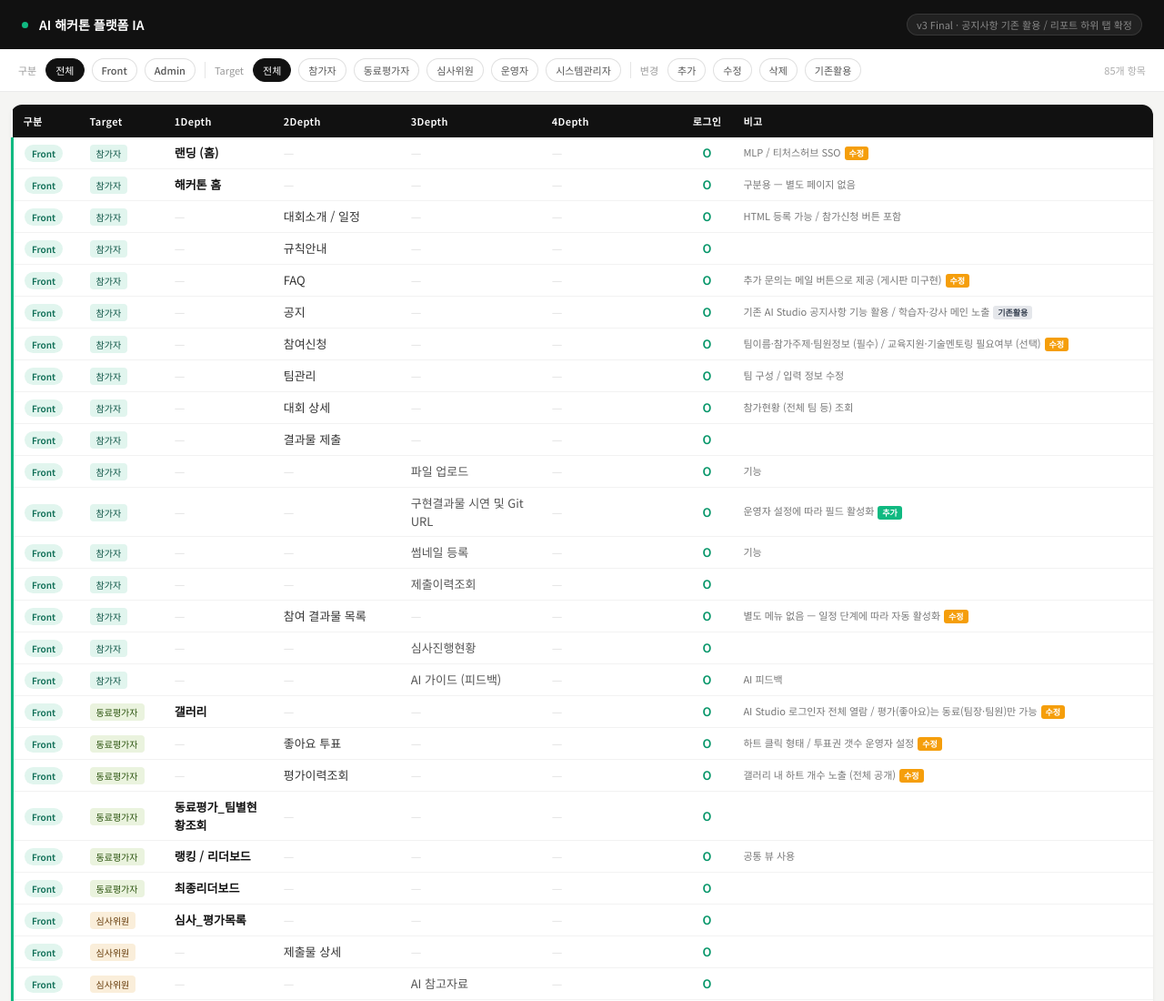
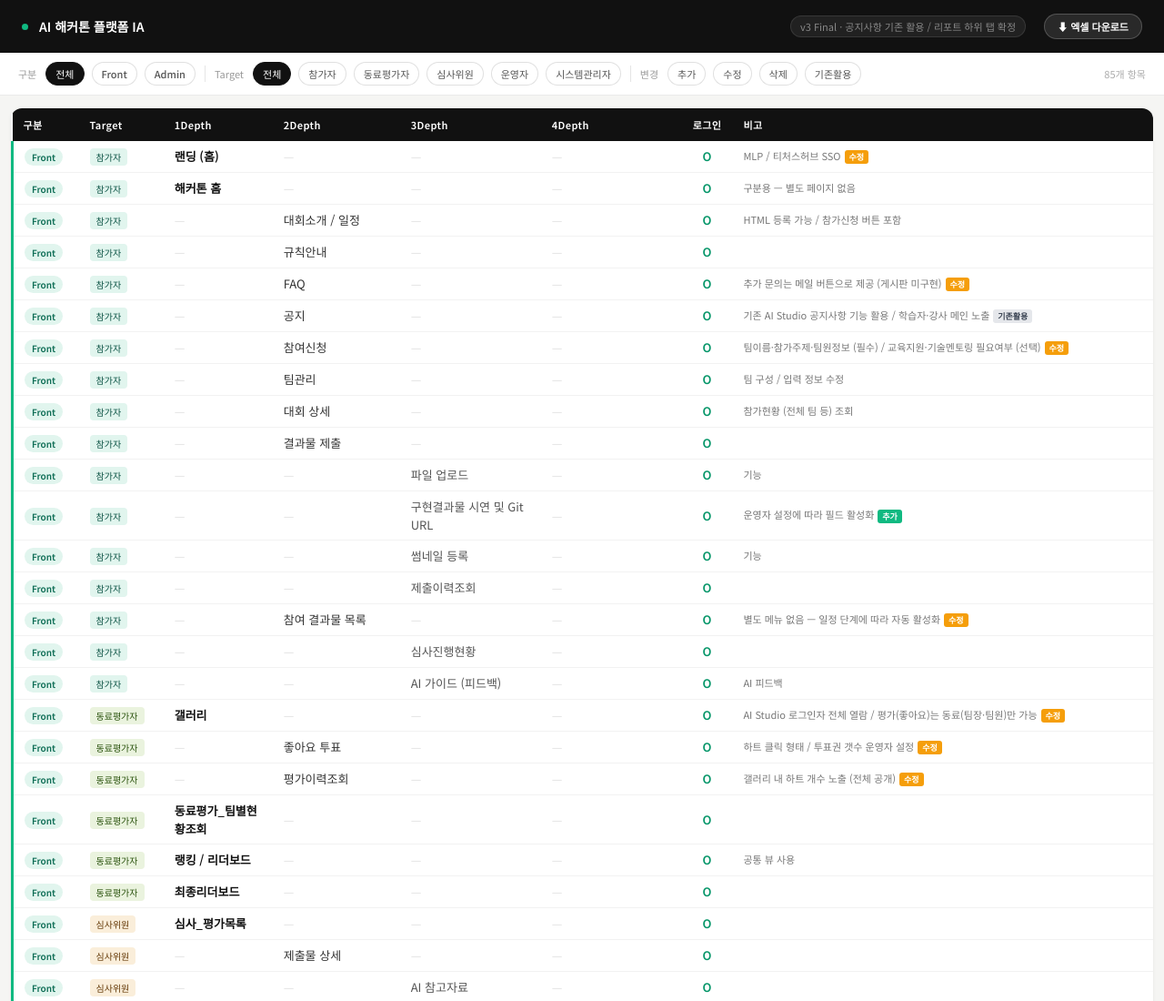
Before and after one commit to greeneree/ssmc, a website: page ssmc/hackathon_ia_v3.html in a window 1280 px wide. Shown: the top 1100 px of the page at 91% size. Drawn offline with Linux system fonts and the light colour scheme.

Commit message:
Add Excel download functionality to AI 해커톤 platform

```diff
--- a/ssmc/hackathon_ia_v3.html
+++ b/ssmc/hackathon_ia_v3.html
@@ -5,6 +5,7 @@
 <meta name="viewport" content="width=device-width, initial-scale=1.0"/>
 <title>AI 해커톤 IA v3 Final</title>
 <link href="https://fonts.googleapis.com/css2?family=Noto+Sans+KR:wght@400;500;600&display=swap" rel="stylesheet"/>
+<script src="https://cdnjs.cloudflare.com/ajax/libs/xlsx/0.18.5/xlsx.full.min.js"></script>
 <style>
 *, *::before, *::after { box-sizing: border-box; margin: 0; padding: 0; }
 body { font-family: 'Noto Sans KR', sans-serif; background: #f5f5f3; font-size: 13px; color: #1a1a1a; }
@@ -79,6 +80,7 @@ tr.gb-sys   { border-left: 3px solid #9ca3af; }
   <div class="h-dot"></div>
   <h1>AI 해커톤 플랫폼 IA</h1>
   <span class="h-badge">v3 Final · 공지사항 기존 활용 / 리포트 하위 탭 확정</span>
+  <button onclick="downloadExcel()" style="margin-left:8px;padding:5px 14px;border-radius:20px;border:1px solid rgba(255,255,255,0.2);background:rgba(255,255,255,0.1);color:#fff;font-size:11px;font-weight:600;cursor:pointer;font-family:'Noto Sans KR',sans-serif;">⬇ 엑셀 다운로드</button>
 </header>
 
 <div class="toolbar">
@@ -277,6 +279,38 @@ function setFilter(type, val, btn) {
 }
 
 render();
+
+function downloadExcel() {
+  const changeLabel = {'add':'추가','del':'삭제','mod':'수정','exist':'기존활용','':''};
+  const targetLabel = {'참가자':'참가자','동료':'동료평가자','심사':'심사위원','운영자':'운영자','시스템관리자':'시스템관리자'};
+
+  const header = ['구분','Target','1Depth','2Depth','3Depth','4Depth','로그인 여부','비고','변경사항'];
+  const rows = data.map(r => [
+    r.gb,
+    targetLabel[r.tg],
+    r.d1, r.d2, r.d3, r.d4,
+    r.login,
+    r.note,
+    changeLabel[r.ch] || ''
+  ]);
+
+  const ws = XLSX.utils.aoa_to_sheet([header, ...rows]);
+
+  // 컬럼 너비
+  ws['!cols'] = [
+    {wch:8},{wch:12},{wch:16},{wch:18},{wch:20},{wch:22},{wch:8},{wch:40},{wch:8}
+  ];
+
+  // 헤더 스타일
+  header.forEach((_, i) => {
+    const cell = ws[XLSX.utils.encode_cell({r:0, c:i})];
+    if (cell) cell.s = { font:{bold:true}, fill:{fgColor:{rgb:'111111'}}, font:{color:{rgb:'FFFFFF'}, bold:true} };
+  });
+
+  const wb = XLSX.utils.book_new();
+  XLSX.utils.book_append_sheet(wb, ws, 'IA v3 Final');
+  XLSX.writeFile(wb, 'AI해커톤_IA_v3_Final.xlsx');
+}
 </script>
 </body>
 </html>
```
